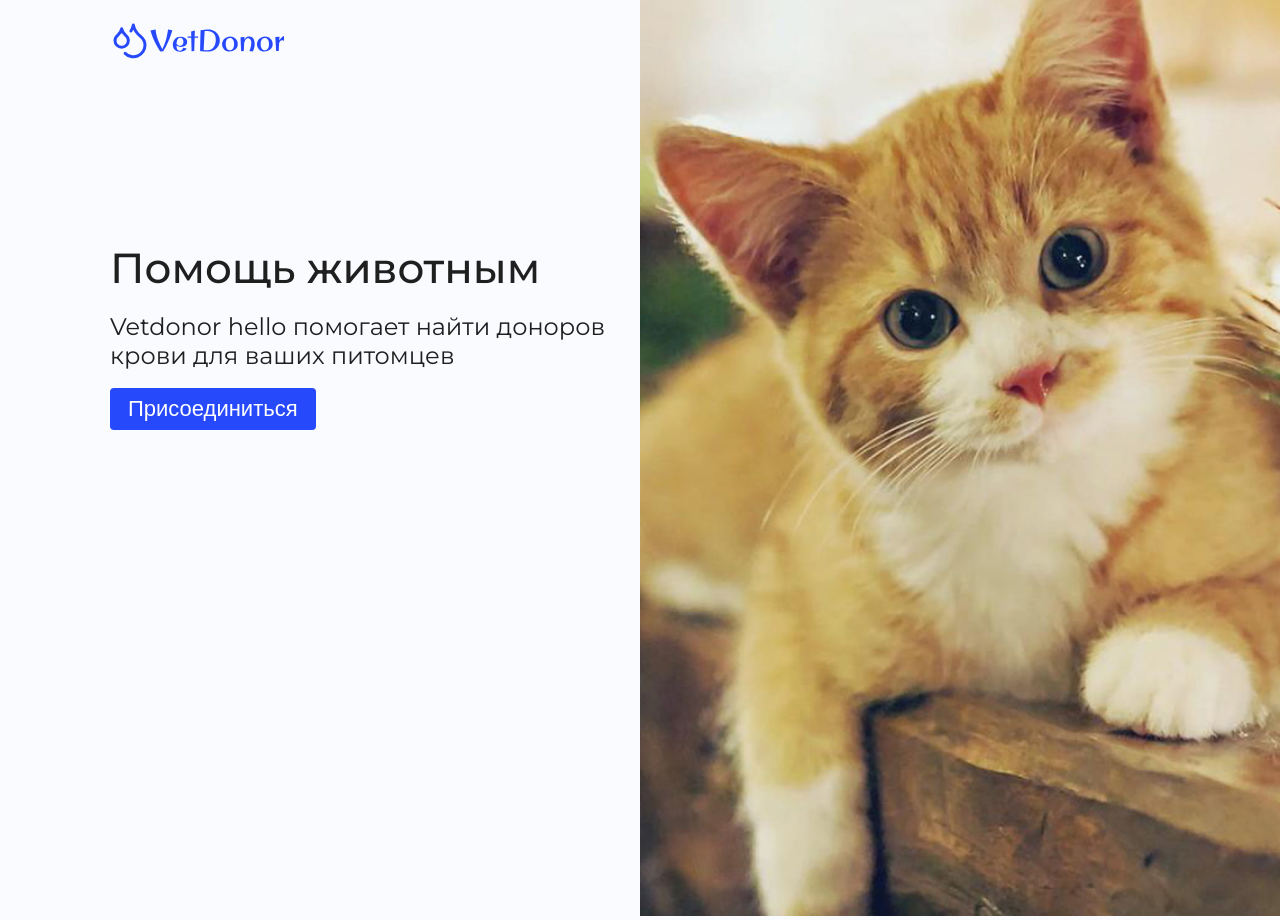
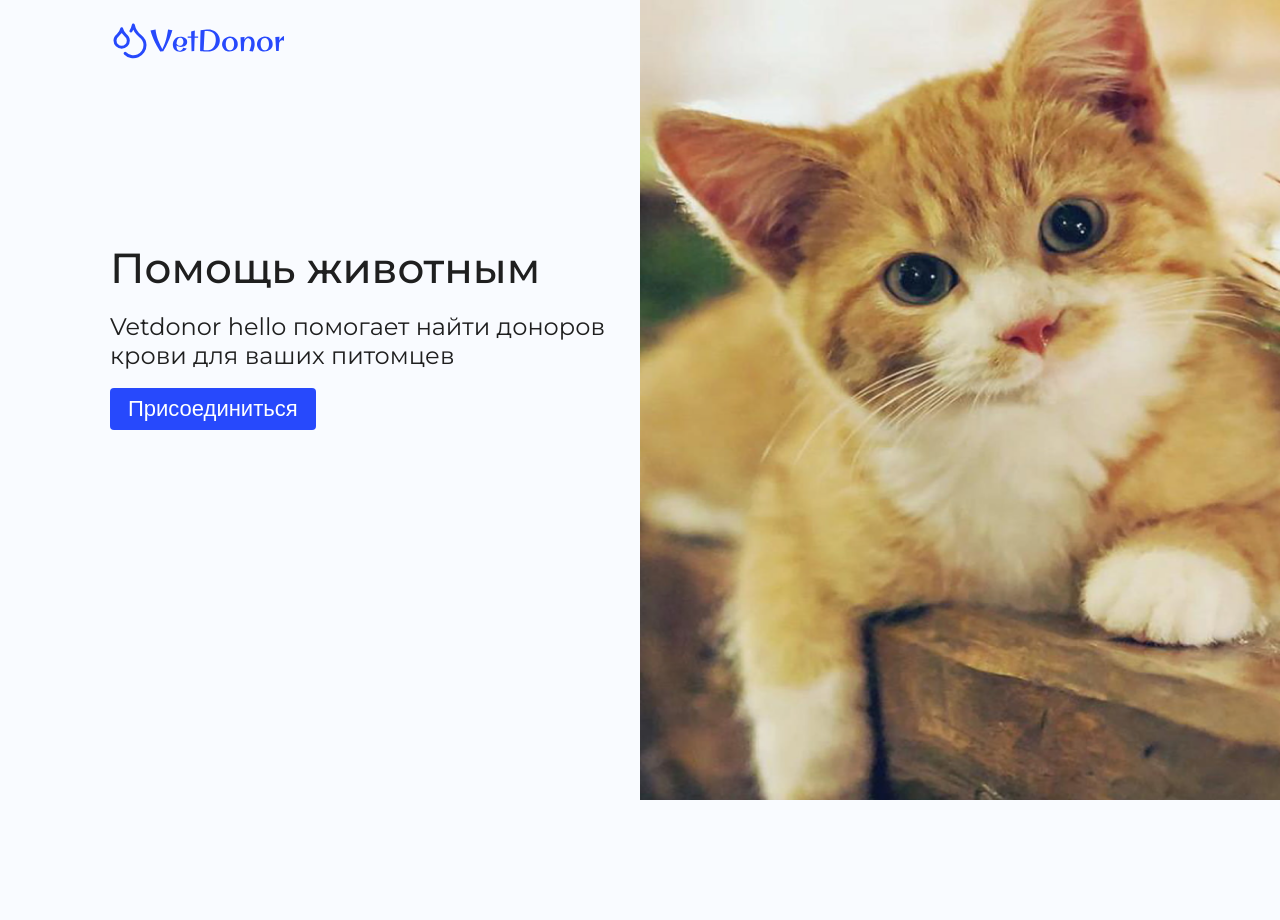
Before and after one commit to ultraevs/VetDonorSearch, a React (Vite) app in the folder frontend/: page / in a window 1280 px wide. After the commit the page ends 804 px from the top, so only its background shows below. Built offline with nearby package versions, Linux system fonts and the light colour scheme; the HTML template or start-up script is replaced by a standard one.

Commit message:
fix Layout

```diff
--- a/frontend/src/components/Layout/Layout.module.css
+++ b/frontend/src/components/Layout/Layout.module.css
@@ -11,7 +11,11 @@
   flex-direction: column;
 }
 
+/* .page_right {
+  background: linear-gradient(131deg, #3c57e3 0%, #384ec6 100%);
+} */
+
 .img_cat img {
   width: 100%;
-  height: auto;
+  height: 100vh;
 }
```
